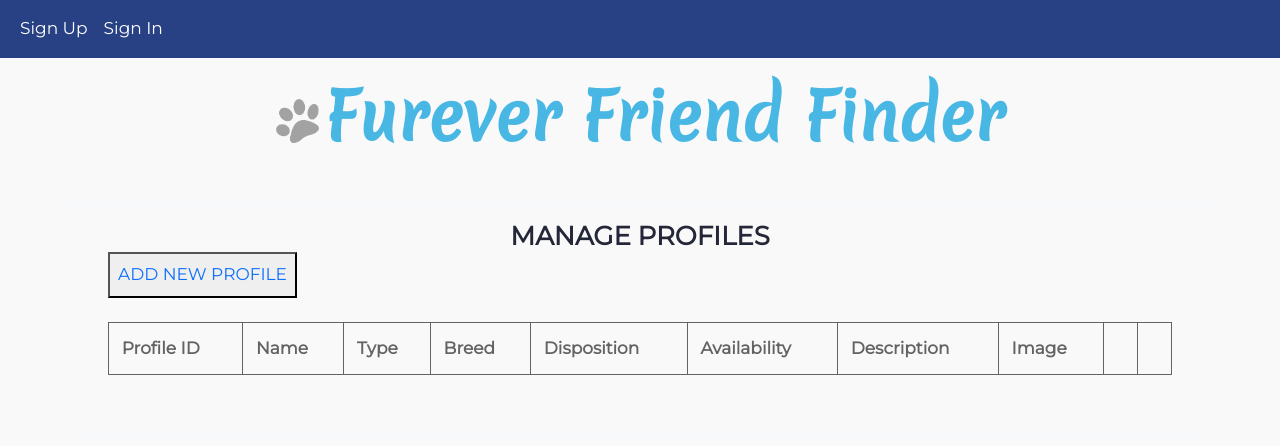
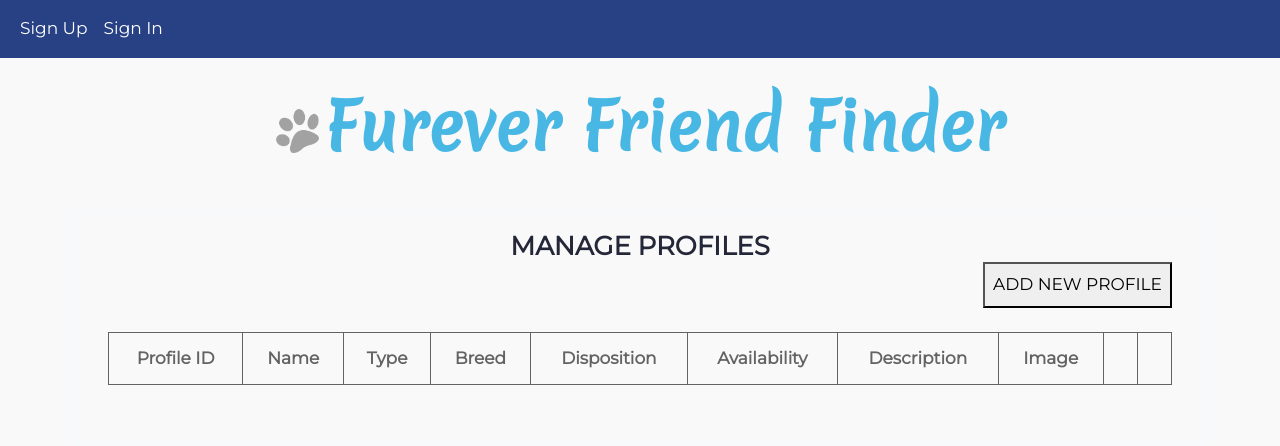
Before and after one commit to parkhyey/python-flask-website, a Flask app: page /manage-profiles in a window 1280 px wide. Shown: the top 446 px of the page. Run offline with Flask 2, Linux system fonts and the light colour scheme; data that the repository does not hold is empty; some libraries are stand-ins or nearby versions.

Commit message:
Added color for error flash message, minor updates

```diff
--- a/static/css/main.css
+++ b/static/css/main.css
@@ -72,6 +72,7 @@ a,
 a:hover,
 a:focus {
   text-decoration: none;
+  color: inherit
 }
 
 .section {
@@ -144,11 +145,20 @@ a:focus {
   transition: 0.2s;
 }
 
+/* flash error messages */
+.error {
+  color: red
+}
+
+.right-align {
+  text-align: right;
+}
+
 /* previous css --- start*/
 #header {
   text-align: center;
   font-size: 65px;
-  padding-top: 10px;
+  padding-top: 20px;
   font-family: 'Merienda';
   font-weight: 700;
 }
@@ -269,10 +279,6 @@ a:focus {
   color: black;
 }
 
-.tables {
-  text-align: center;
-}
-
 table,
 th,
 td {
@@ -283,6 +289,7 @@ td {
 
 table {
   width: 100%;
+  text-align: center;
 }
 
 .card-profiles {
```
